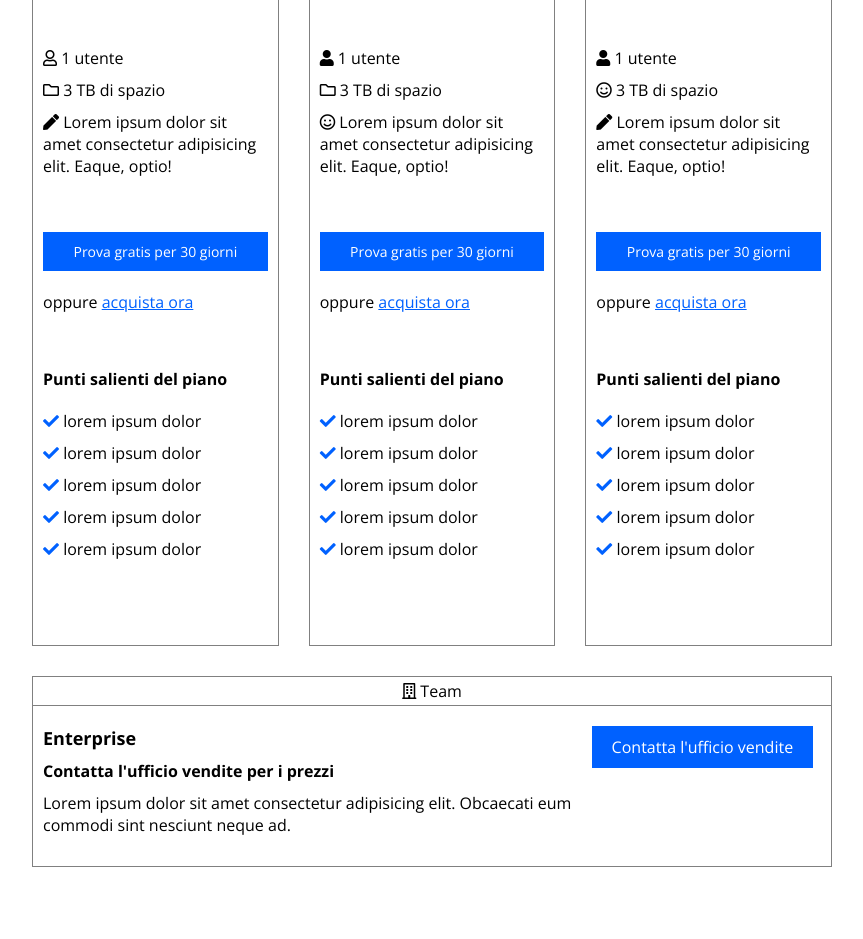
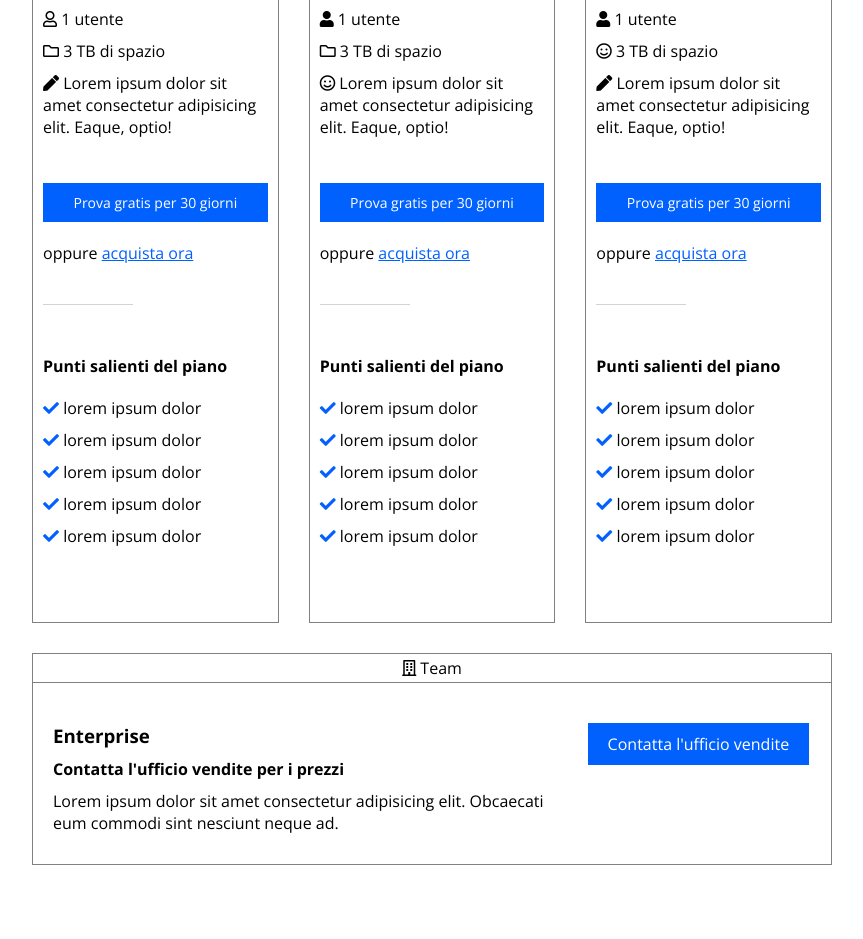
Before and after one commit to GiuliaSossai/htmlcss-dropbox, a plain HTML site: page index.html in a window 1280 px wide. Shown: the part 1041-1980 px from the top of the page, without its empty margins (208-1071 px from the left). Drawn offline with nearby package versions, Linux system fonts and the light colour scheme.

Commit message:
inserimento linee e sistemazione padding/margini nella prima sezione

```diff
--- a/assets/css/style.css
+++ b/assets/css/style.css
@@ -198,6 +198,7 @@ header .row {
 
 .jumbotron-image img {
   width: 100%;
+
 }
 
 /*first section */
@@ -223,7 +224,6 @@ label {
 }
 
 .column-body h3, .column-left h3 {
-  font-size: 18px;
   margin-bottom: 10px;
 }
 
@@ -237,10 +237,15 @@ label {
   margin: 10px 0;
 }
 
+.line.line-column {
+  width: 40%;
+  padding-bottom: 40px;
+}
+
 /*column list*/
 .column-body ul {
-  margin: 50px 0;
   list-style: none;
+  margin-bottom: 40px;
 }
 
 .column-body ul li {
@@ -338,7 +343,7 @@ label {
 }
 
 .half-subtitles h2{
-  padding-bottom: 10px;
+  padding-bottom: 20px;
 }
 
 /* logos */
--- a/index.html
+++ b/index.html
@@ -144,6 +144,8 @@
               <span>oppure</span>
               <span><a class="text-link" href="#">acquista ora</a></span>
 
+              <div class="line line-column"></div>
+
 
               <!-- column second list -->
               <ul>
@@ -212,6 +214,7 @@
               <span>oppure</span>
               <span><a class="text-link" href="#">acquista ora</a></span>
 
+              <div class="line line-column"></div>
 
               <!-- <div class="line"></div> -->
 
@@ -282,6 +285,8 @@
               <span>oppure</span>
               <span><a class="text-link" href="#">acquista ora</a></span>
 
+              <div class="line line-column"></div>
+
               <!-- second column list -->
               <ul>
                 <li class="little-title">Punti salienti del piano</li>
@@ -317,6 +322,7 @@
               <span>Team</span>
             </div>
 
+            <div class="column-body">
               <!-- column content left -->
               <div class="column-left">
                 <h3>Enterprise</h3>
@@ -324,13 +330,14 @@
                 <p>Lorem ipsum dolor sit amet consectetur adipisicing elit. Obcaecati eum commodi sint nesciunt neque ad.</p>
              </div>
 
-
               <!-- column button right -->
               <div class="column-right">
                 <div id="contatta">
                 <a class="btn" href="#">Contatta l'ufficio vendite</a>
                 </div>
               </div>
+            </div>
+
           </div>
 
         </div>
```
Lines whose indentation alone changed are shown as unchanged.
